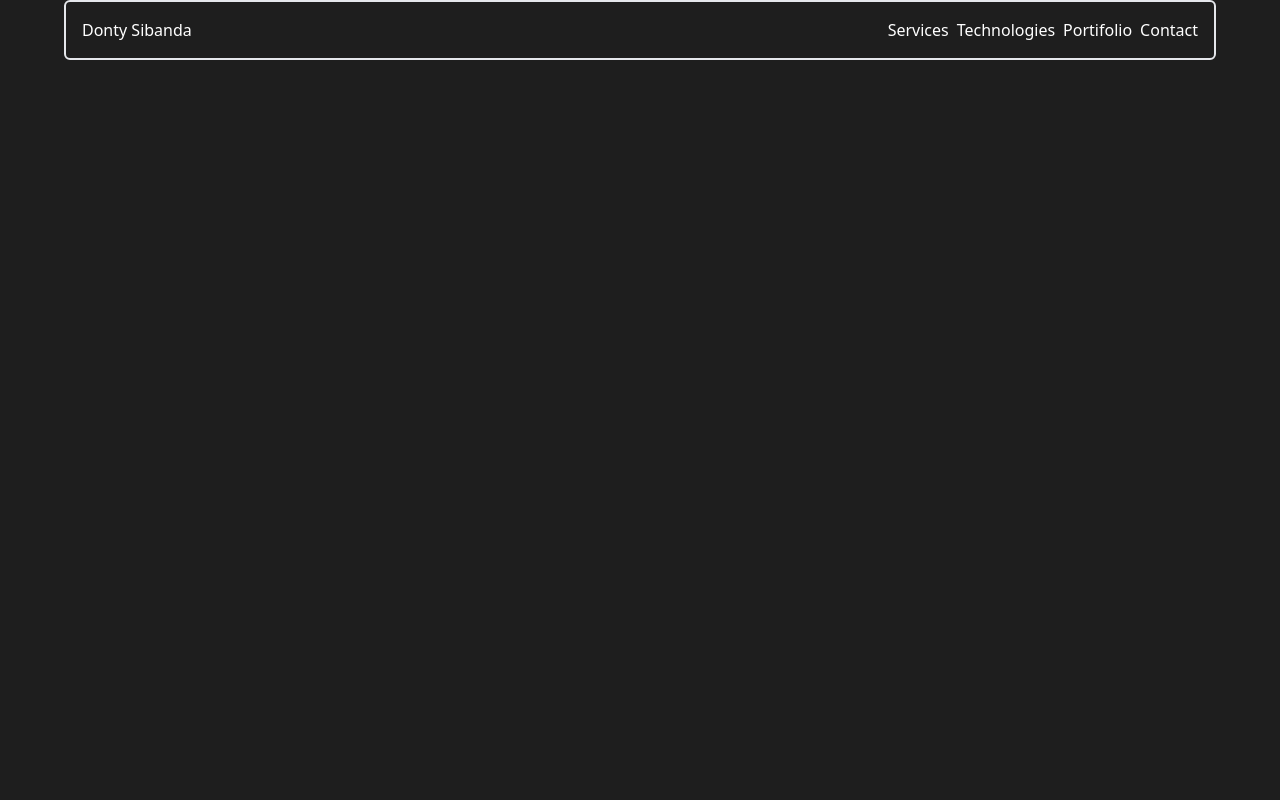
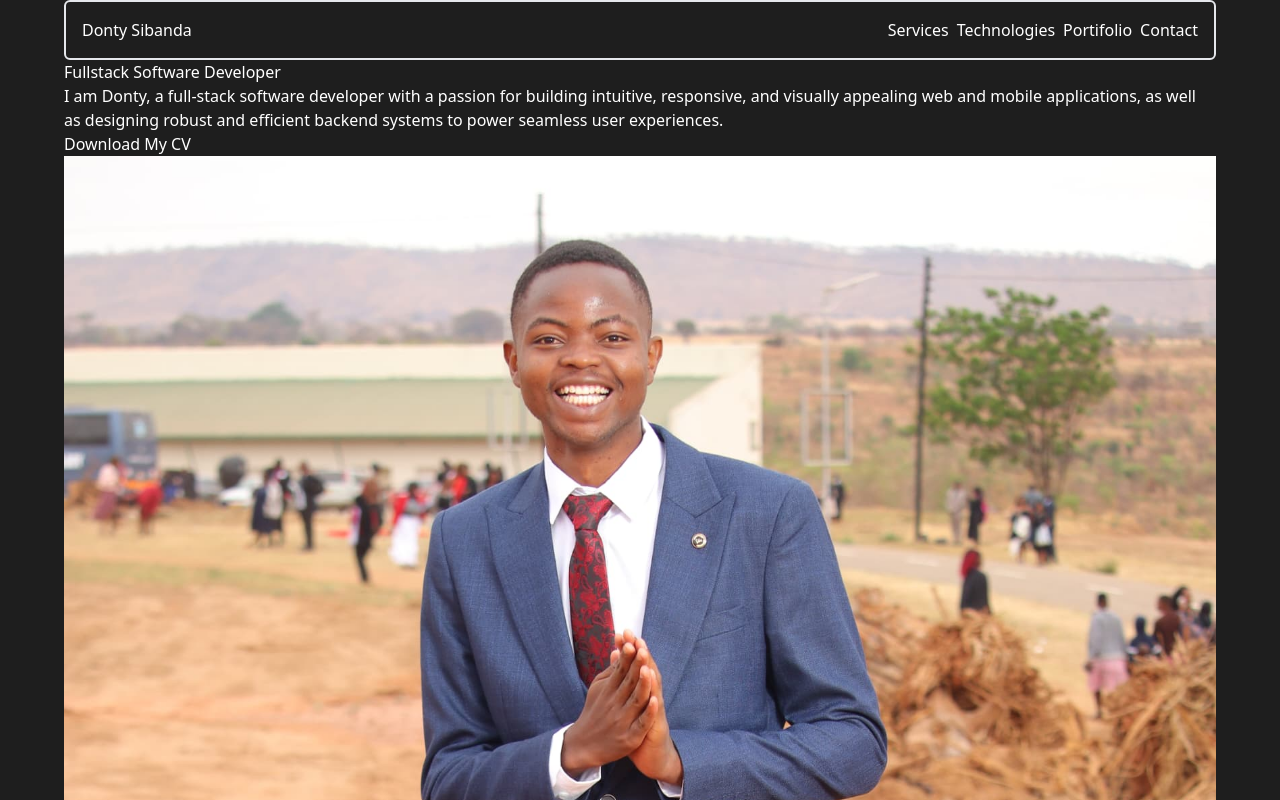
Before and after one commit to sibandadonty/web-portfolio, a React (Vite) app: page / in a window 1280 px wide. Shown: the top 800 px of the page. Built offline with nearby package versions, Linux system fonts and the light colour scheme.

Commit message:
hero section basic structure added

```diff
--- a/src/App.jsx
+++ b/src/App.jsx
@@ -1,10 +1,12 @@
 import React from "react";
 import NavBar from "./components/NavBar";
+import HeroSection from "./components/HeroSection";
 
 function App() {
   return (
     <div className="bg-primary mx-8 md:mx-16">
       <NavBar />
+      <HeroSection />
     </div>
   );
 }
--- /dev/null
+++ b/src/components/HeroSection.jsx
@@ -0,0 +1,24 @@
+import React from "react";
+import profileImg from "../assets/images/profile-1.jpg";
+
+function HeroSection() {
+  return (
+    <div className="text-white">
+      <div>
+      <h1>Fullstack Software Developer</h1>
+      <p>
+        I am Donty, a full-stack software developer with a passion for building
+        intuitive, responsive, and visually appealing web and mobile
+        applications, as well as designing robust and efficient backend systems
+        to power seamless user experiences.
+      </p>
+      <button>Download My CV</button>
+      </div>
+      <div>
+        <img src={profileImg} alt="profile picture" />
+      </div>
+    </div>
+  );
+}
+
+export default HeroSection;
```
Also changed, not shown: src/assets/images/profile-1.jpg (added), src/assets/images/profile-2.jpg (added).
